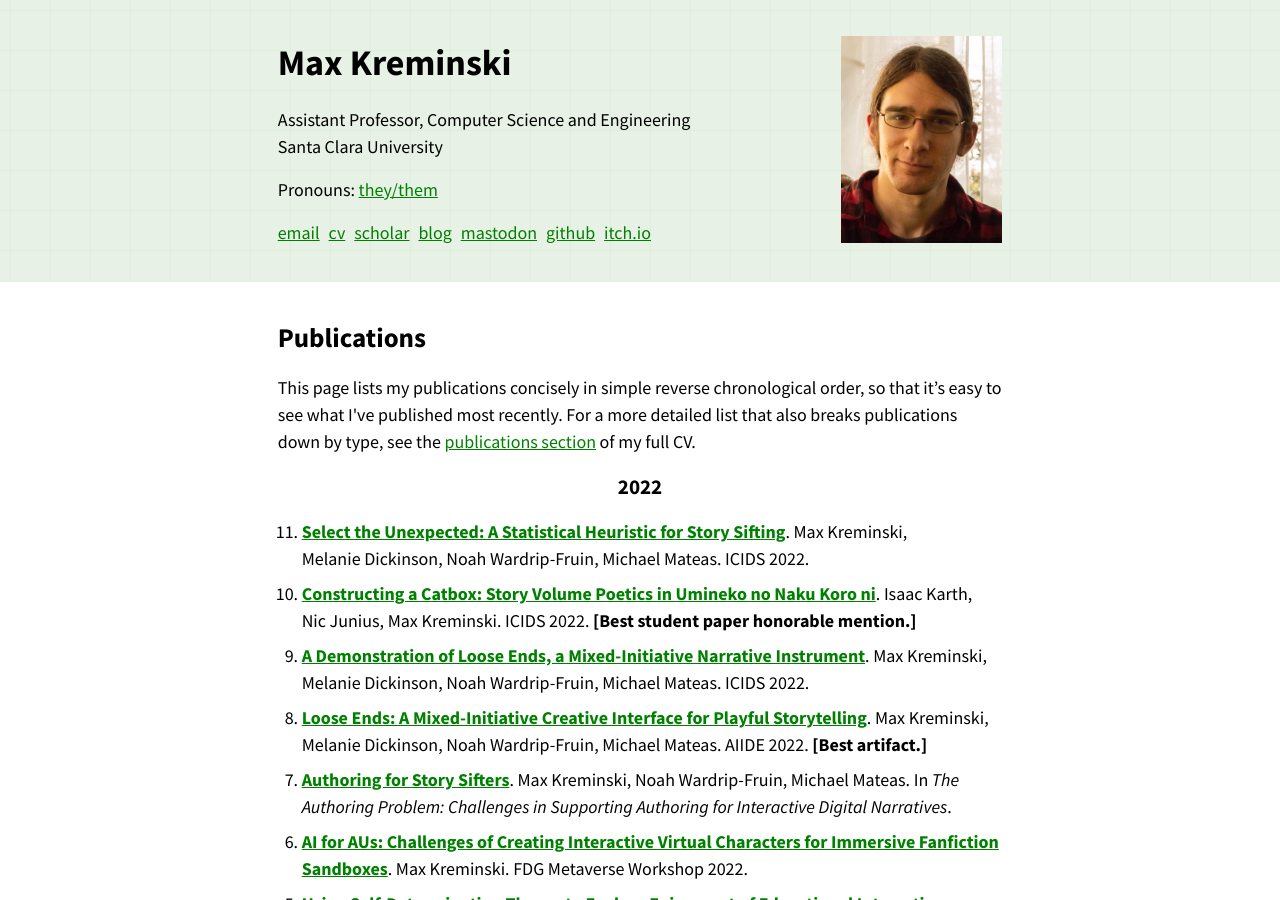
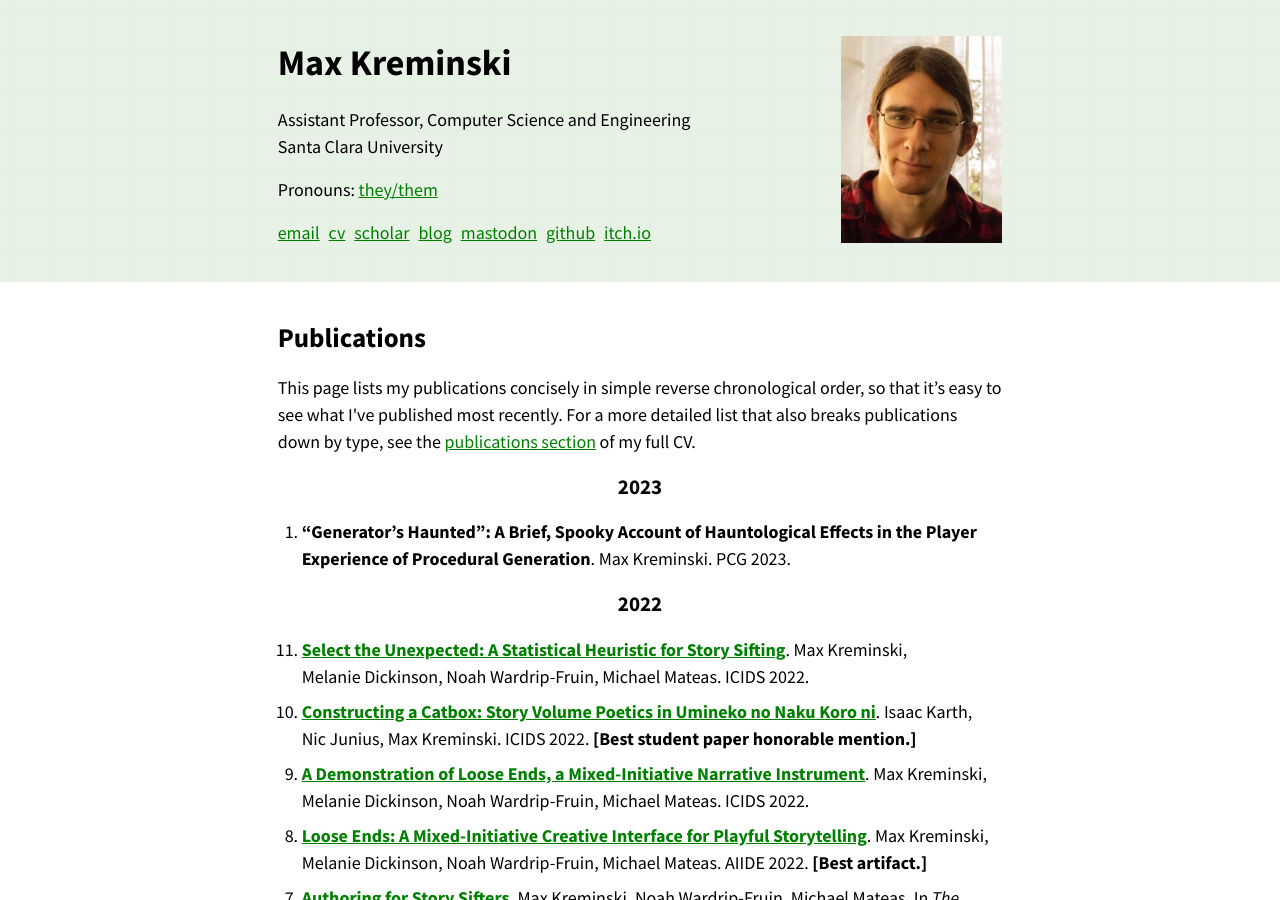
Before and after one commit to mkremins/mkremins.github.io, a Jekyll site: the page built from publications/index.html, in a window 1280 px wide and 900 px high. Built offline with Jekyll 4.4.1, drawn with Linux system fonts in a browser that asks for light colours.

Commit message:
Add PCG 2023 paper

```diff
--- a/_data/publications.json
+++ b/_data/publications.json
@@ -1,4 +1,13 @@
 [
+{
+  "title": "“Generator’s Haunted”: A Brief, Spooky Account of Hauntological Effects in the Player Experience of Procedural Generation",
+  "url": "",
+  "authors": ["Max Kreminski"],
+  "year": "2023",
+  "venue": "PCG",
+  "venue_long": "FDG Workshop on Procedural Content Generation",
+  "pubtype": "workshop"
+},
 {
   "title": "Select the Unexpected: A Statistical Heuristic for Story Sifting",
   "url": "https://mkremins.github.io/publications/StU_ICIDS2022.pdf",
```
